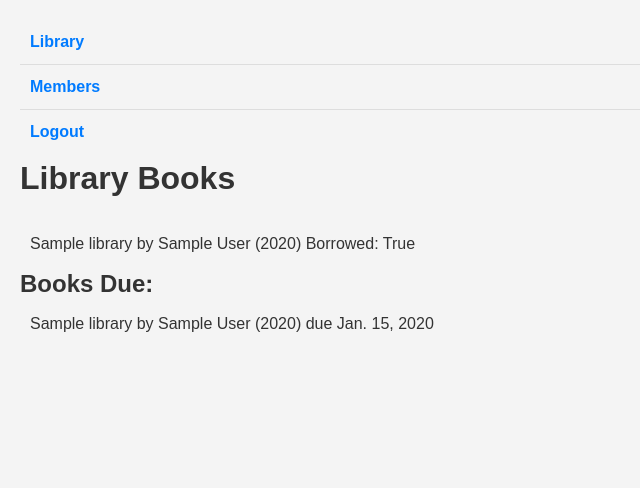
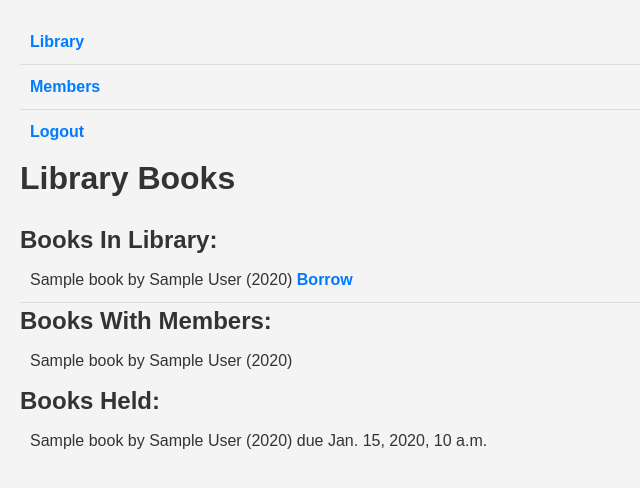
Before and after one commit to zoinn/Library-Manager-NODRF, a Django app: template library_manager/library_app/templates/library.html in a window 1280 px wide. Shown: the top 488 px of the page, without its empty margins (0-640 px from the left). Run offline with Django 5.2, Linux system fonts and the light colour scheme; tables that the repository leaves empty hold one stand-in row (values such as "Sample post"); the template is opened without the code that fills it: values that come from a table or form of the project are taken from there, most other values are stand-ins (such as "Sample title", 1, 10 or a date in 2020).

Commit message:
update: added borrowing of books from library and adjusted the layout

```diff
--- a/library_manager/library_app/static/css/styles.css
+++ b/library_manager/library_app/static/css/styles.css
@@ -16,7 +16,6 @@
     padding: 20px;
 }
 
-/* Navigation styles */
 ul {
     list-style: none;
     padding: 0;
@@ -41,13 +40,11 @@
     display: inline;
 }
 
-/* Header styles */
 h1 {
     font-size: 2rem;
     margin-bottom: 20px;
 }
 
-/* List styles */
 ul li {
     padding: 10px;
     border-bottom: 1px solid #ddd;
@@ -57,7 +54,6 @@
     border-bottom: none;
 }
 
-/* Form styling */
 form label {
     display: block;
     margin-bottom: 5px;
@@ -124,14 +120,23 @@
     font-weight: bold;
 }
 
-/* Additional button styling to match link */
 button.nav-button {
-    background-color: transparent; /* Match link background */
-    color: #007bff; /* Match link color */
-    font-weight: bold; /* Match link font weight */
+    background-color: transparent;
+    color: #007bff;
+    font-weight: bold;
 }
 
 .nav-button:hover {
-    color: #0056b3; /* Match link hover color */
-    text-decoration: underline; /* Match link hover effect */
+    color: #0056b3;
+    text-decoration: underline;
 }
+
+button.borrow {
+    background-color: #007bff;
+    color: #fff;
+    border: none;
+    margin-left: 5px;
+    padding: 5px 15px;
+    border-radius: 5px;
+    cursor: pointer;
+}
--- a/library_manager/library_app/templates/library.html
+++ b/library_manager/library_app/templates/library.html
@@ -20,15 +20,22 @@
 <body>
     <h1>Library Books</h1>
     <ul>
-        {% for book in books %}
-            <li>{{ book.book_name }} by {{ book.book_author }} ({{ book.book_year }}) Borrowed: {{book.book_borrowed}}</li>
+        <h2>Books In Library:</h2>
+        {% for book in booksInLibrary %}
+        <li>{{ book.book_name }} by {{ book.book_author }} ({{ book.book_year }}) <a href="{% url 'borrow' %}?bookname={{ book.book_name|urlencode }}" class="borrow">Borrow</a></li>
+        {% empty %}
+            <li>No books found.</li>
+        {% endfor %}
+        <h2>Books With Members:</h2>
+        {% for book in bookswithMembers %}
+        <li>{{ book.book_name }} by {{ book.book_author }} ({{ book.book_year }})</li>
         {% empty %}
             <li>No books found.</li>
         {% endfor %}
     </ul>
-    <h2>Books Due:</h2>
+    <h2>Books Held:</h2>
     <ul>
-        {% for book in borrowedBooks %}
+        {% for book in userborrowedBooks %}
             <li>{{ book.book_name }} by {{ book.book_author }} ({{ book.book_year }}) due {{book.book_return_date}}</li>
         {% empty %}
             <li>Not currently borrowing books</li>
--- a/library_manager/library_app/urls.py
+++ b/library_manager/library_app/urls.py
@@ -1,5 +1,7 @@
 from django.urls import path, include
 from django.contrib.auth.views import LogoutView
+
+from . import views
 from .views import login, library, member
 
 
@@ -8,5 +10,6 @@
     path('login/', login, name='login'),
     path('logout/', LogoutView.as_view(), name='logout'),
     path('library/', library, name='library'),
+    path('library/borrow/', views.borrowBook, name='borrow'),
     path('member/', member, name='member'),
 ]
```
Also changed, not shown: library_manager/library_app/views.py (+16 -4 lines).
